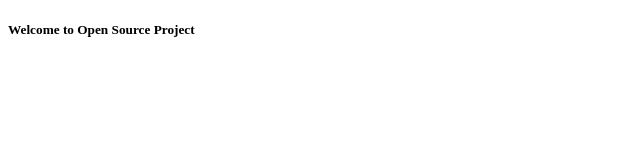
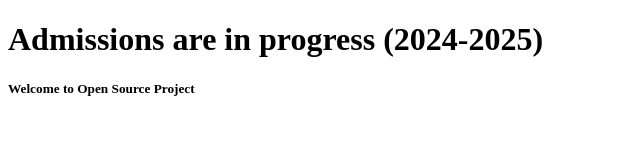
Before and after one commit to sachindhadwal12/CTS-batch-8, a plain HTML site: page index.html in a window 1280 px wide. Shown: the whole page, without its empty margins (0-640 px from the left). Drawn offline with Linux system fonts and the light colour scheme.

Commit message:
Update index.html
Added h1 tag in index.html

```diff
--- a/index.html
+++ b/index.html
@@ -5,6 +5,7 @@
     <meta charset="UTF-8">
     <meta name="viewport" content="width=device-width, initial-scale=1.0">
     <title>Document</title>
+    <h1> Admissions are in progress (2024-2025)</h1>
 </head>
 
 <body>
```
